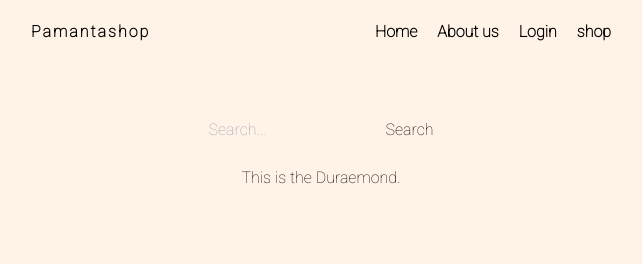
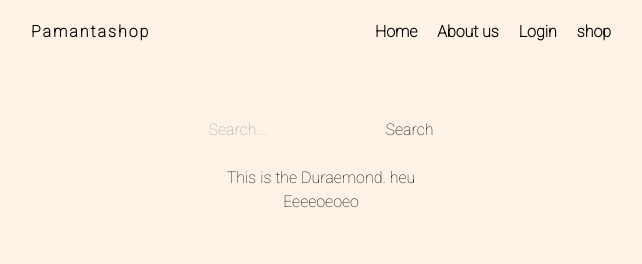
Before and after one commit to Duraeu/Pamantashop-finals, a React (Create React App) app in the folder my-app/: page /About in a window 1280 px wide. Shown: the top 264 px of the page, without its empty margins (319-961 px from the left). Built offline with nearby package versions, Linux system fonts and the light colour scheme; a web font is replaced by a local one.

Commit message:
Update About.js

```diff
--- a/my-app/src/Pages/About.js
+++ b/my-app/src/Pages/About.js
@@ -3,7 +3,8 @@
 const About = () => {
   return (
     <div>
-      <p className='text-blue-800'>This is the Duraemond.</p>
+      <p className='text-blue-800'>This is the Duraemond. heu</p>
+      <p> Eeeeoeoeo</p>
     </div>
   );
 };
```
